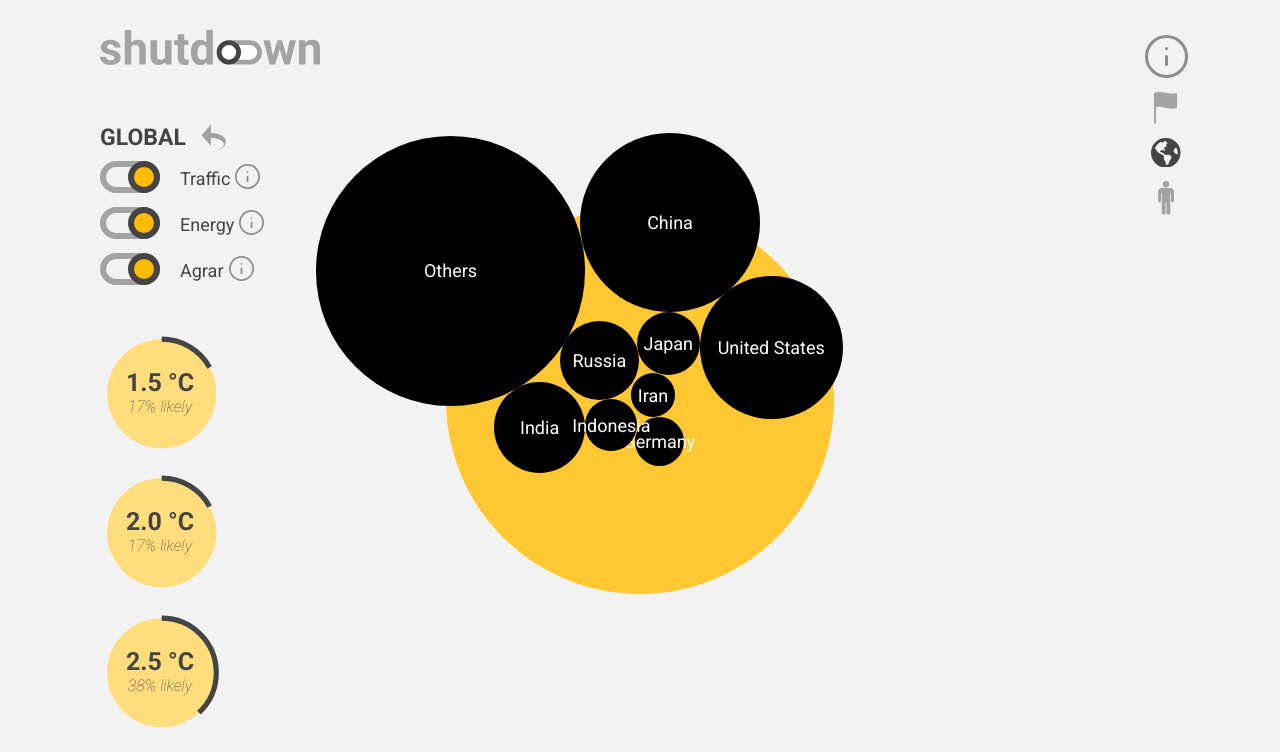
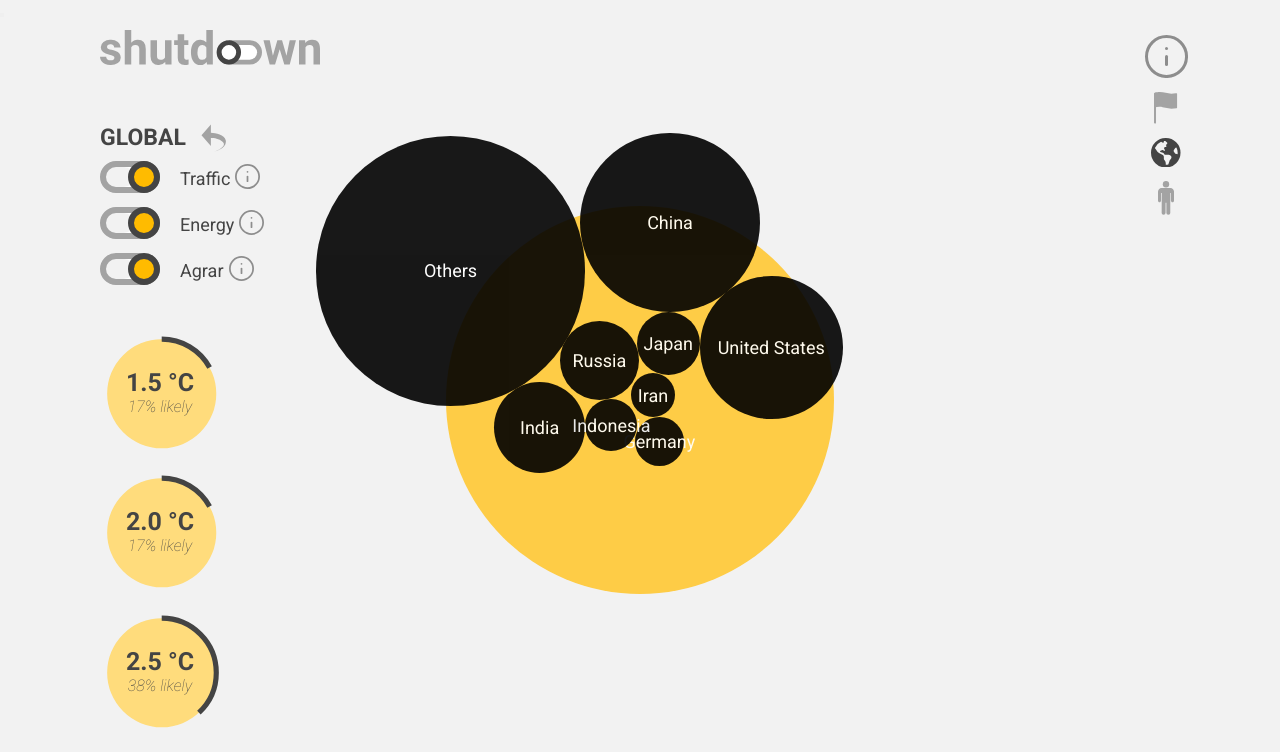
Before and after one commit to flogesell/shutdown, a Vue app in the folder frontend/: page / in a window 1280 px wide. Shown: the top 752 px of the page. Built offline with nearby package versions, Linux system fonts and the light colour scheme.

Commit message:
added new colors

```diff
--- a/frontend/src/components/diagramm/Ball.vue
+++ b/frontend/src/components/diagramm/Ball.vue
@@ -66,12 +66,14 @@ export default {
 </script>
 
 <style lang="scss" scoped>
+@import '@/assets/styles/_config.scss';
     .ball{
         position: absolute;
         display: flex;
         align-content: center;
         justify-content: center;
-        background-color: black;
+        background-color: $primary;
+        opacity: 0.9;
         border-radius: 50%;
         transition: background-color 1s;
 
```
